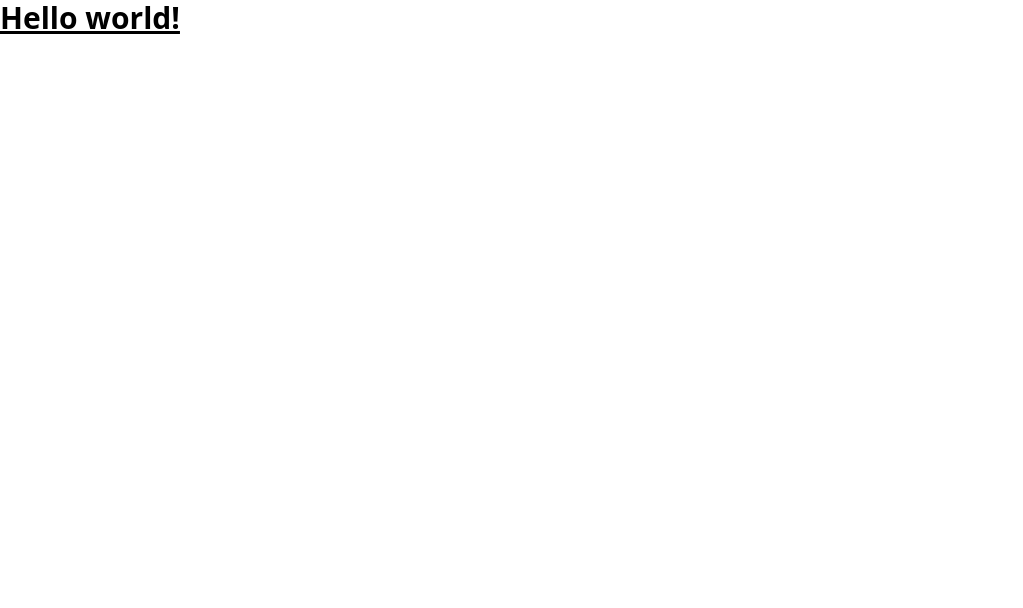
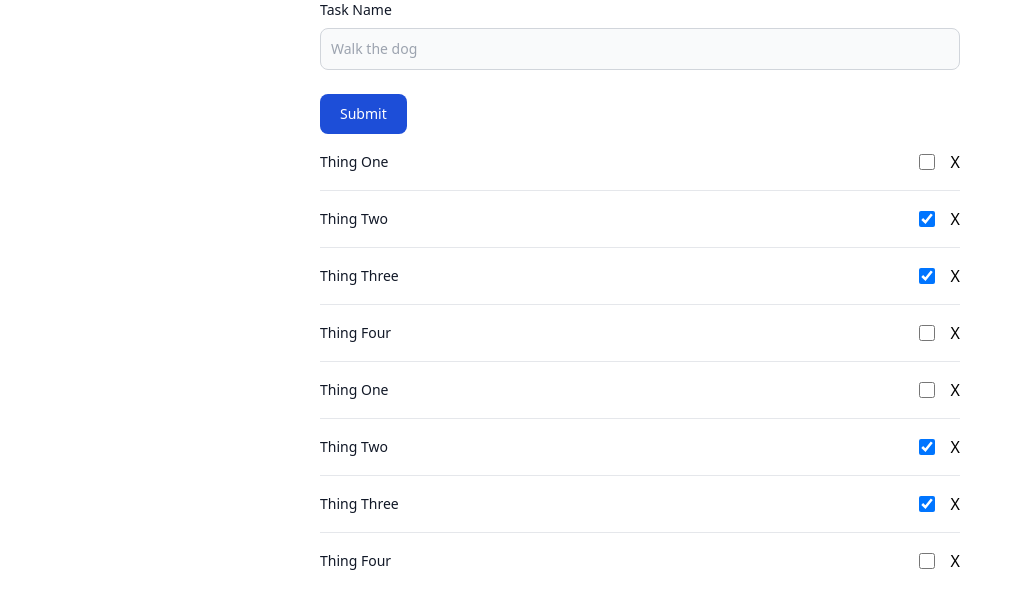
Before and after one commit to RyanKoech/ThingToDo-Web, a React (Create React App) app: page / in a window 1280 px wide. Shown: the top 608 px of the page, without its empty margins (0-1023 px from the left). Built offline with nearby package versions, Linux system fonts and the light colour scheme.

Commit message:
implement ui with local state

```diff
--- a/src/App.js
+++ b/src/App.js
@@ -1,8 +1,99 @@
+import { useRef, useState } from "react";
+import ThingToDo from "./components/ThingToDo";
+
+const THINGS_TO_DO = [
+  {
+    id : "123456",
+    name: "Thing One",
+    done : false,
+  },
+  {
+    id : "1233456",
+    name: "Thing Two",
+    done : true,
+  },
+  {
+    id : "145456",
+    name: "Thing Three",
+    done : true,
+  },
+  {
+    id : "156456",
+    name: "Thing Four",
+    done : false,
+  },
+];
+
 function App() {
+
+  const taskInputRef = useRef();
+  const [thingsToDo, setThingsToDo] = useState(THINGS_TO_DO);
+  const addThingToDo = (thingToDo) => {
+    setThingsToDo([
+      ...thingsToDo,
+      thingToDo
+    ]);
+  }
+
+  const removeThingToDo = (thingToDo) => {
+    setThingsToDo(
+      thingsToDo.filter((element) => {
+        return element.id !== thingToDo.id
+      })
+    )
+  }
+
+  const onCheckboxClick = (thingToDoId) => {
+    setThingsToDo(
+      thingsToDo.map((thingToDo) => {
+        if(thingToDo.id === thingToDoId) {
+          thingToDo.done = !thingToDo.done
+        }
+        return thingToDo
+      })
+    )
+  }
+
+  const onFormSubmit = (e) => {
+    e.preventDefault();
+
+    addThingToDo(
+      {
+        id : Math.random().toString(),
+        name : taskInputRef.current.value,
+        done : false,
+      }
+    );
+  }
+
   return (
-    <h1 className="text-3xl font-bold underline">
-      Hello world!
-    </h1>
+    <div className="w-[50%] mx-auto">
+      <form onSubmit={onFormSubmit}>
+        <div className="mb-6">
+          <label htmlFor="taskname" className="block mb-2 text-sm font-medium text-gray-900">Task Name</label>
+          <input ref={taskInputRef} type="text" id="taskname" className="bg-gray-50 border border-gray-300 text-gray-900 text-sm rounded-lg focus:ring-blue-500 focus:border-blue-500 block w-full p-2.5" placeholder="Walk the dog" required/>
+        </div>
+        <button type="submit" className="text-white bg-blue-700 hover:bg-blue-800 focus:ring-4 focus:outline-none focus:ring-blue-300 font-medium rounded-lg text-sm w-full sm:w-auto px-5 py-2.5 text-center">Submit</button>
+      </form>
+
+      <div>
+        <ul className="divide-y divide-gray-200">
+          {
+            (thingsToDo.length > 0)
+            ? thingsToDo.map((thingToDo, index)=> {
+                return <ThingToDo key={thingToDo.id} onCheckboxClick={()=>{onCheckboxClick(thingToDo.id)}} taskName={thingToDo.name} done={thingToDo.done} onDeleteClick={() => removeThingToDo(thingToDo)}/>
+              })
+            : <div className="text-xl3 font-bold text-center">No tasks at the moment</div>
+          }
+            {
+
+              thingsToDo.map((thingToDo, index)=> {
+                return <ThingToDo key={thingToDo.id} onCheckboxClick={()=>{onCheckboxClick(thingToDo.id)}} taskName={thingToDo.name} done={thingToDo.done} onDeleteClick={() => removeThingToDo(thingToDo)}/>
+              })
+            }
+        </ul>
+      </div>
+    </div>
   );
 }
 
```
